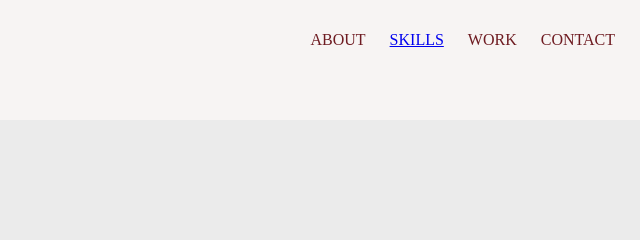
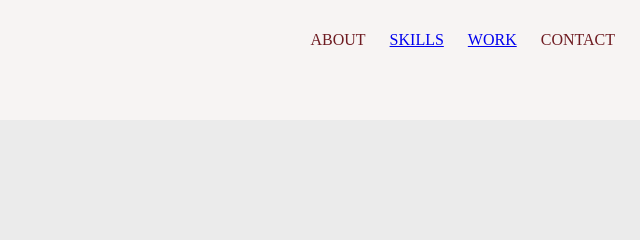
Before and after one commit to lfgripper/HW-18, a plain HTML site: page index.html in a window 1280 px wide. Shown: the top 240 px of the page, 640-1280 px from the left. Drawn offline with Linux system fonts and the light colour scheme.

Commit message:
adding work link

```diff
--- a/index.html
+++ b/index.html
@@ -18,7 +18,11 @@
               SKILLS
           </a>
         </li>
-        <li>WORK</li>
+        <li>
+          <a href="https://lfgripper.github.io/My-Work-Page/">
+            WORK
+          </a>
+        </li>
         <li>CONTACT</li>
       </ul>
     </header>
```
